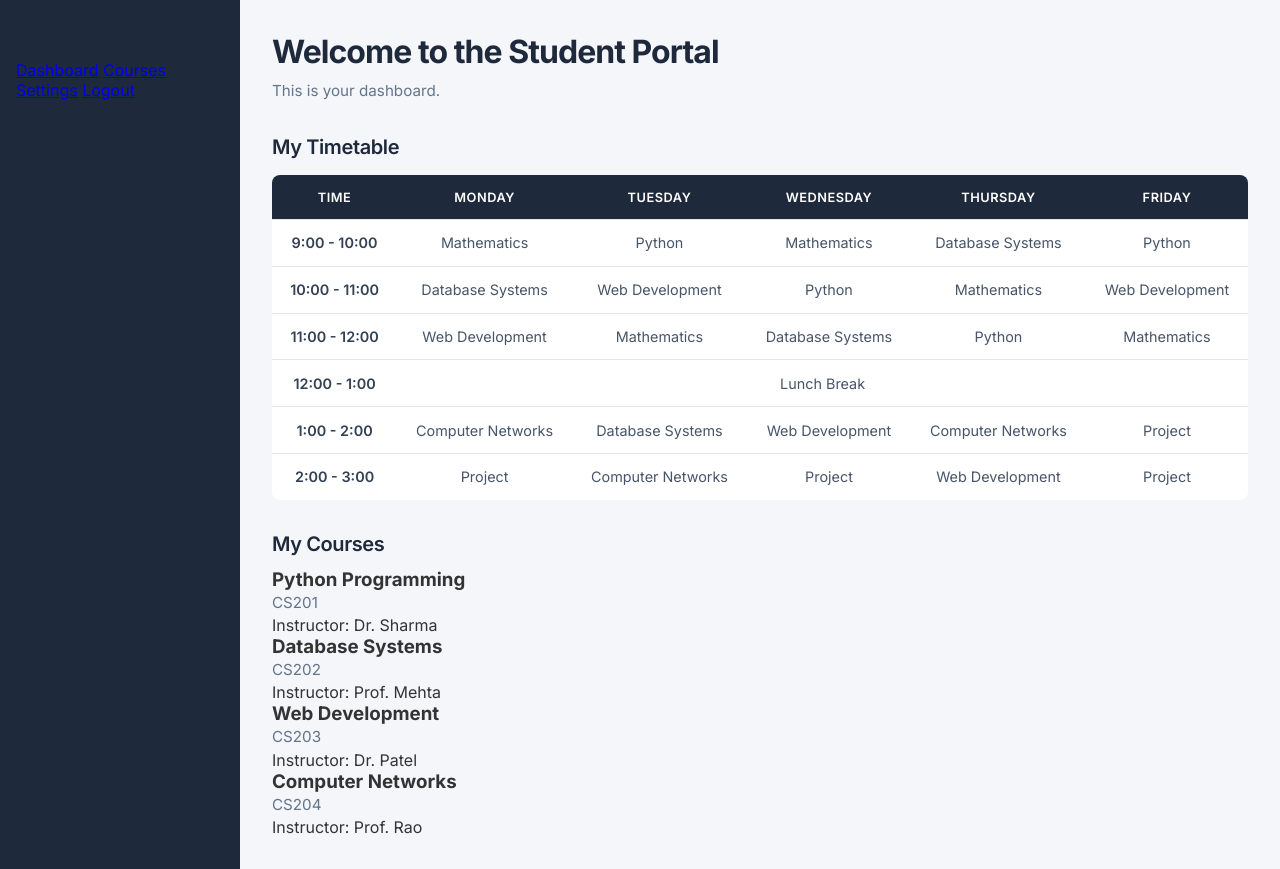
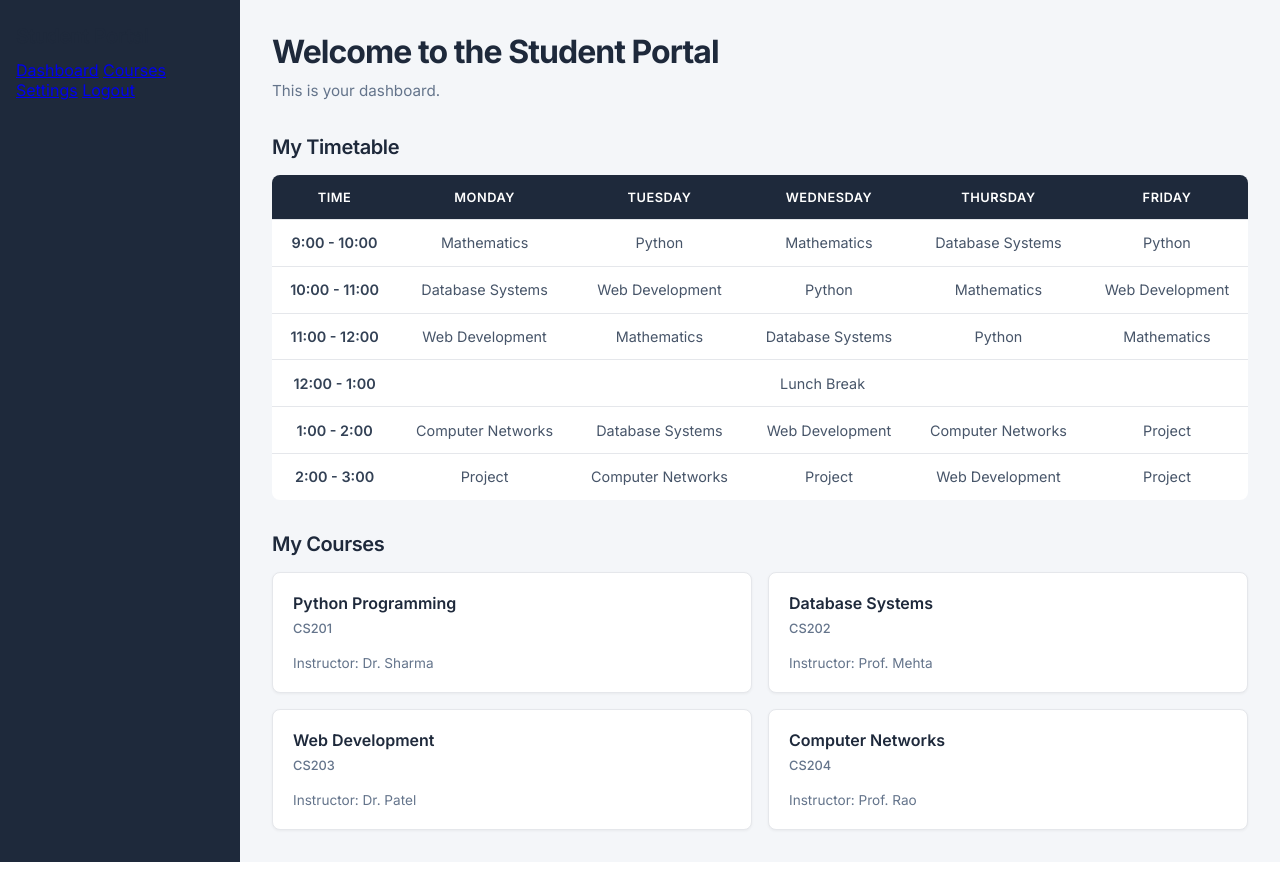
Before and after one commit to don-curleone/student-portal, a Flask app: page /home in a window 1280 px wide. Run offline with Flask 3, Linux system fonts and the light colour scheme.

Commit message:
style changes for courses

```diff
--- a/static/style.css
+++ b/static/style.css
@@ -109,3 +109,37 @@ td:first-child {
 tr:last-child td {
     border-bottom: none;
 }
+
+.courses-grid {
+    display: grid;
+    grid-template-columns: repeat(2, 1fr);
+    gap: 1rem;
+    margin-top: 1rem;
+}
+
+.course-card {
+    background-color: #fff;
+    padding: 1.25rem;
+    border-radius: 8px;
+    border: 1px solid #e5e7eb;
+    box-shadow: 0 1px 3px rgba(0, 0, 0, 0.05);
+}
+
+.course-card h3 {
+    font-size: 1rem;
+    font-weight: 600;
+    color: #1e293b;
+    margin-bottom: 0.4rem;
+}
+
+.course-card p {
+    font-size: 0.8rem;
+    font-weight: 500;
+    color: #64748b;
+    margin-bottom: 0.75rem;
+}
+
+.course-card span {
+    font-size: 0.85rem;
+    color: #64748b;
+}
```
